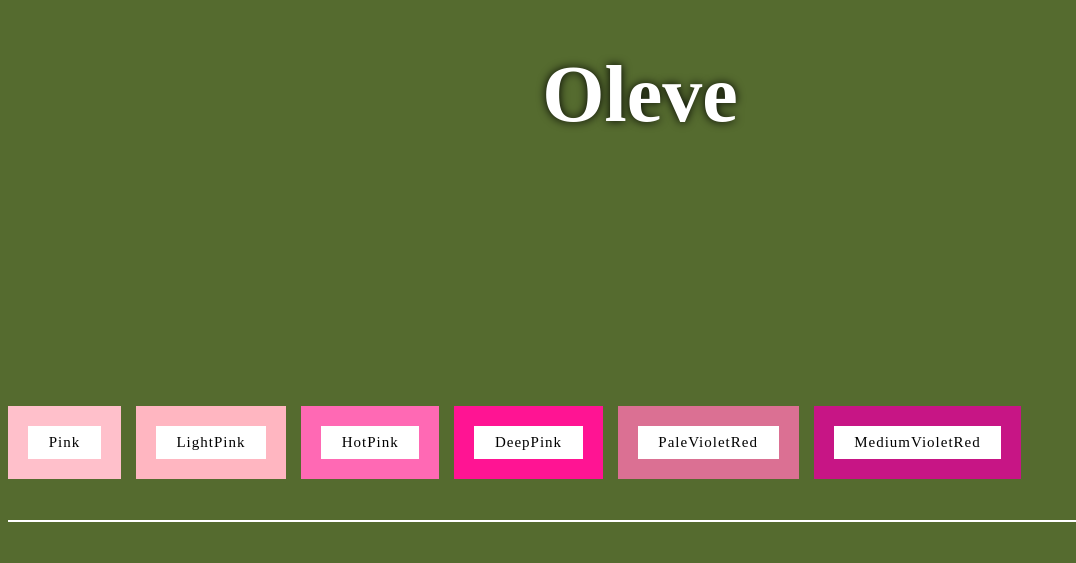
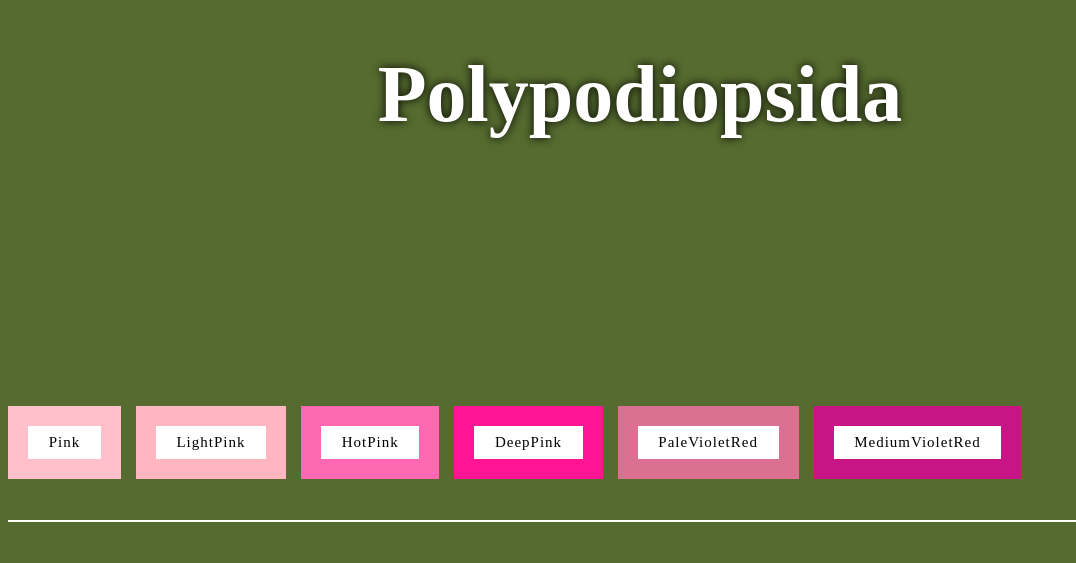
Before and after one commit to tuliptgr/web-color, a plain HTML site: page index.html in a window 1280 px wide. Shown: the part 216-779 px from the top of the page, without its empty margins (0-1076 px from the left). Drawn offline with Linux system fonts and the light colour scheme.

Commit message:
Update index.html

```diff
--- a/index.html
+++ b/index.html
@@ -6,7 +6,7 @@
         <script src="scriptcss.js"></script>
     </head>
     <body>
-        <h1 id="head1">Oleve</h1>
+        <h1 id="head1">Polypodiopsida</h1>
         <script src="script.js"></script>
     </body>
 </html>
```
